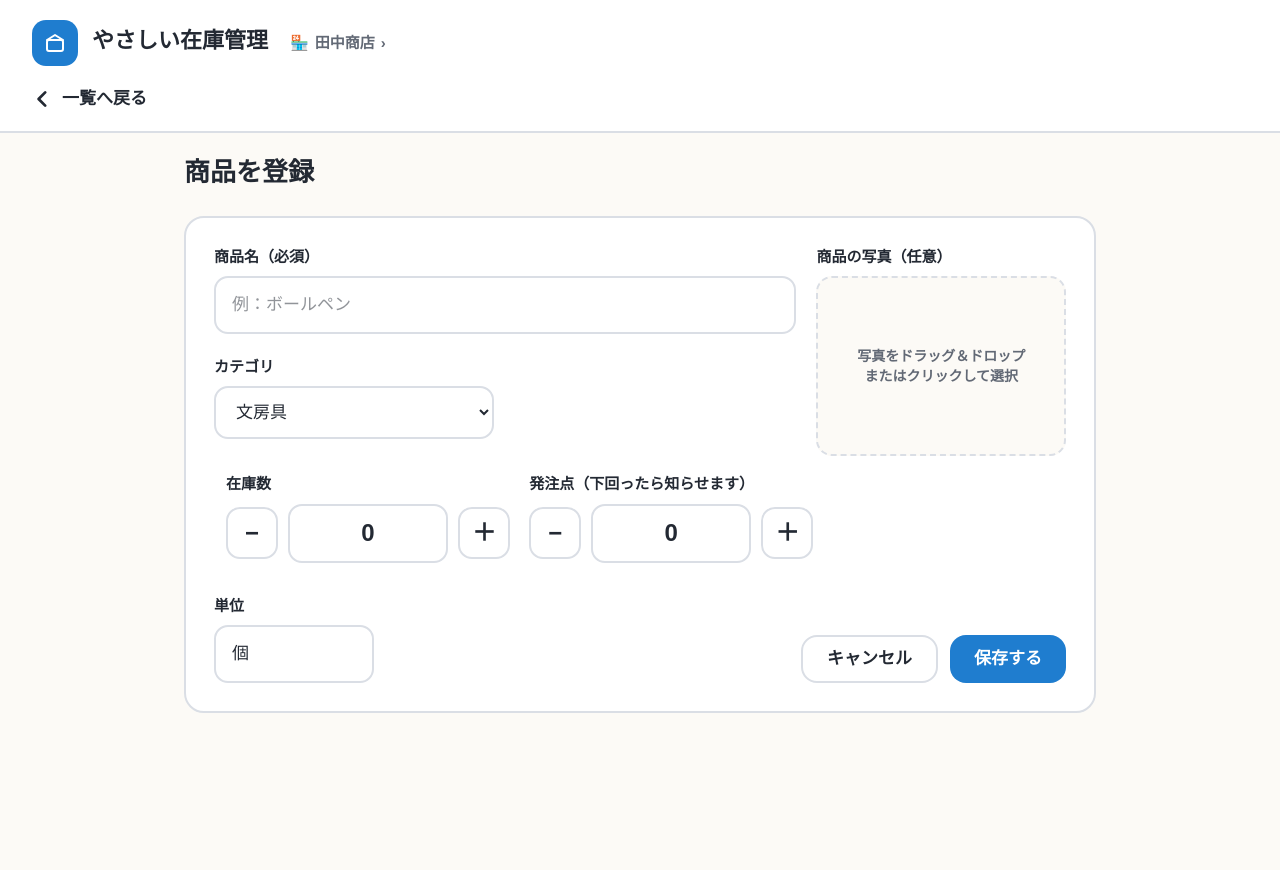
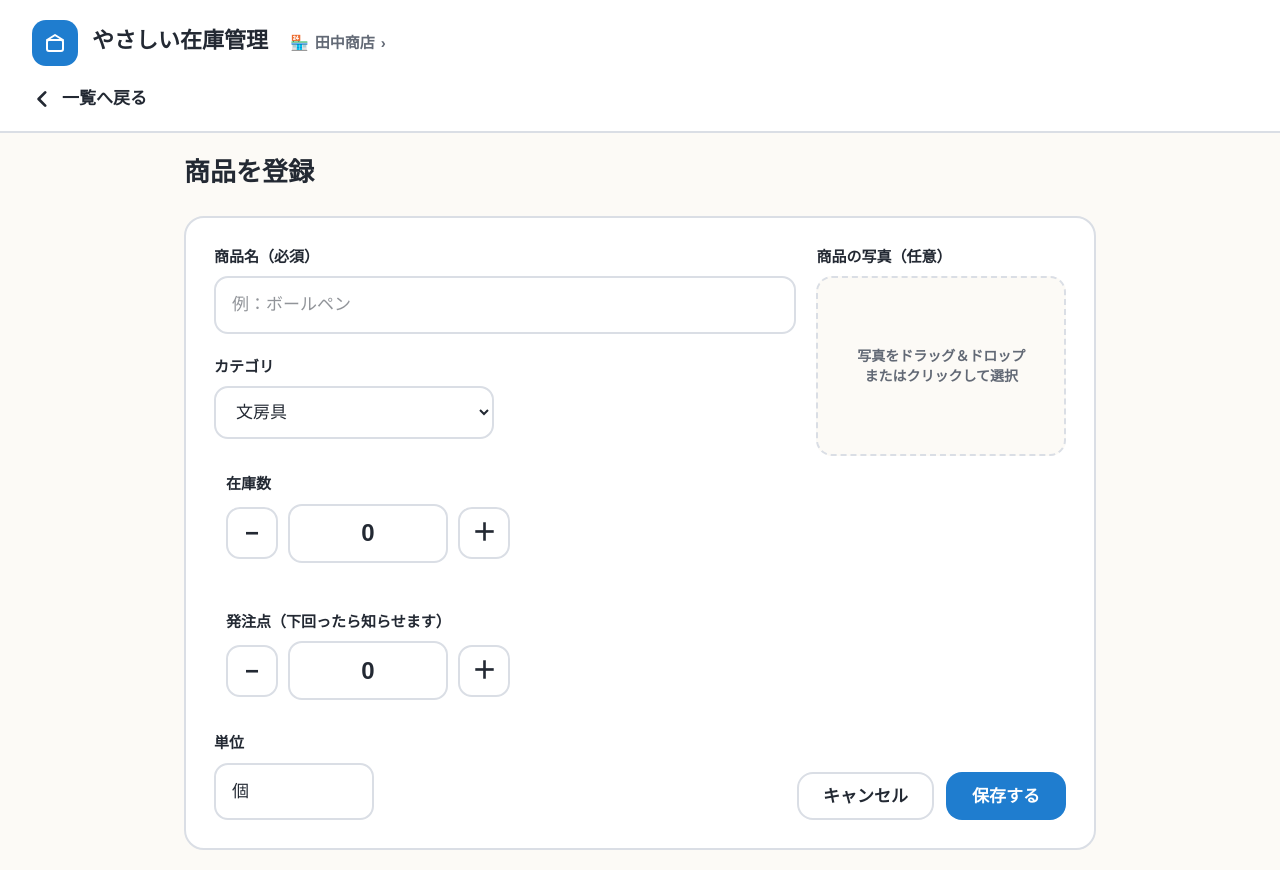
Before and after one commit to coo-07/inventory-management-system, a React (Vite) app: page /items/new in a window 1280 px wide. Before the commit the page ends 800 px from the top, so only its background shows below. Built offline with nearby package versions, Linux system fonts and the light colour scheme; a web font is replaced by a local one.

Commit message:
縮めた際のボックスの重なりバグの修正

```diff
--- a/src/pages/ItemForm.jsx
+++ b/src/pages/ItemForm.jsx
@@ -240,7 +240,7 @@ function ItemForm() {
               <div
                 ref={stockBoxRef}
                 tabIndex={-1}
-                className="box-border min-w-[220px] flex-1 rounded-[var(--r-md)] p-2.5"
+                className="box-border min-w-[220px] flex-auto rounded-[var(--r-md)] p-2.5"
                 style={{ border: fieldErrors.stock ? "2px solid var(--red)" : "2px solid transparent", background: fieldErrors.stock ? "var(--red-light)" : "transparent" }}
               >
                 <label className="mb-2 block text-[15px] font-bold">在庫数</label>
@@ -284,7 +284,7 @@ function ItemForm() {
               <div
                 ref={thresholdBoxRef}
                 tabIndex={-1}
-                className="box-border min-w-[220px] flex-1 rounded-[var(--r-md)] p-2.5"
+                className="box-border min-w-[220px] flex-auto rounded-[var(--r-md)] p-2.5"
                 style={{ border: fieldErrors.threshold ? "2px solid var(--red)" : "2px solid transparent", background: fieldErrors.threshold ? "var(--red-light)" : "transparent" }}
               >
                 <label className="mb-2 block text-[15px] font-bold">発注点（下回ったら知らせます）</label>
@@ -350,10 +350,10 @@ function ItemForm() {
           </div>
 
           <div className="flex flex-wrap justify-end gap-3 lg:justify-start">
-            <Button variant="secondary" disabled={saveLoading} onClick={handleCancel}>
+            <Button variant="secondary" disabled={saveLoading} onClick={handleCancel} className="min-w-[120px]">
               キャンセル
             </Button>
-            <Button variant="primary" loading={saveLoading} onClick={handleSubmit}>
+            <Button variant="primary" loading={saveLoading} onClick={handleSubmit} className="min-w-[120px]">
               {saveLoading ? "保存しています..." : "保存する"}
             </Button>
           </div>
```
